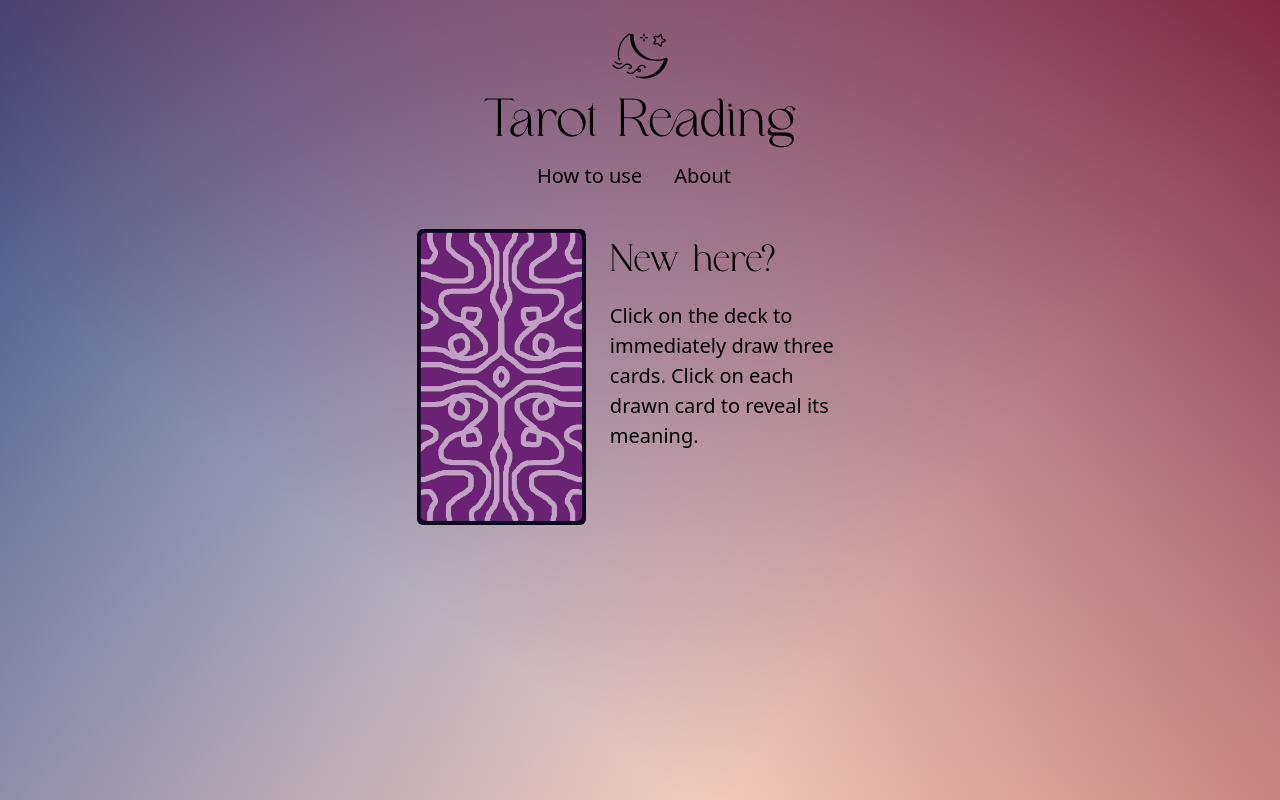
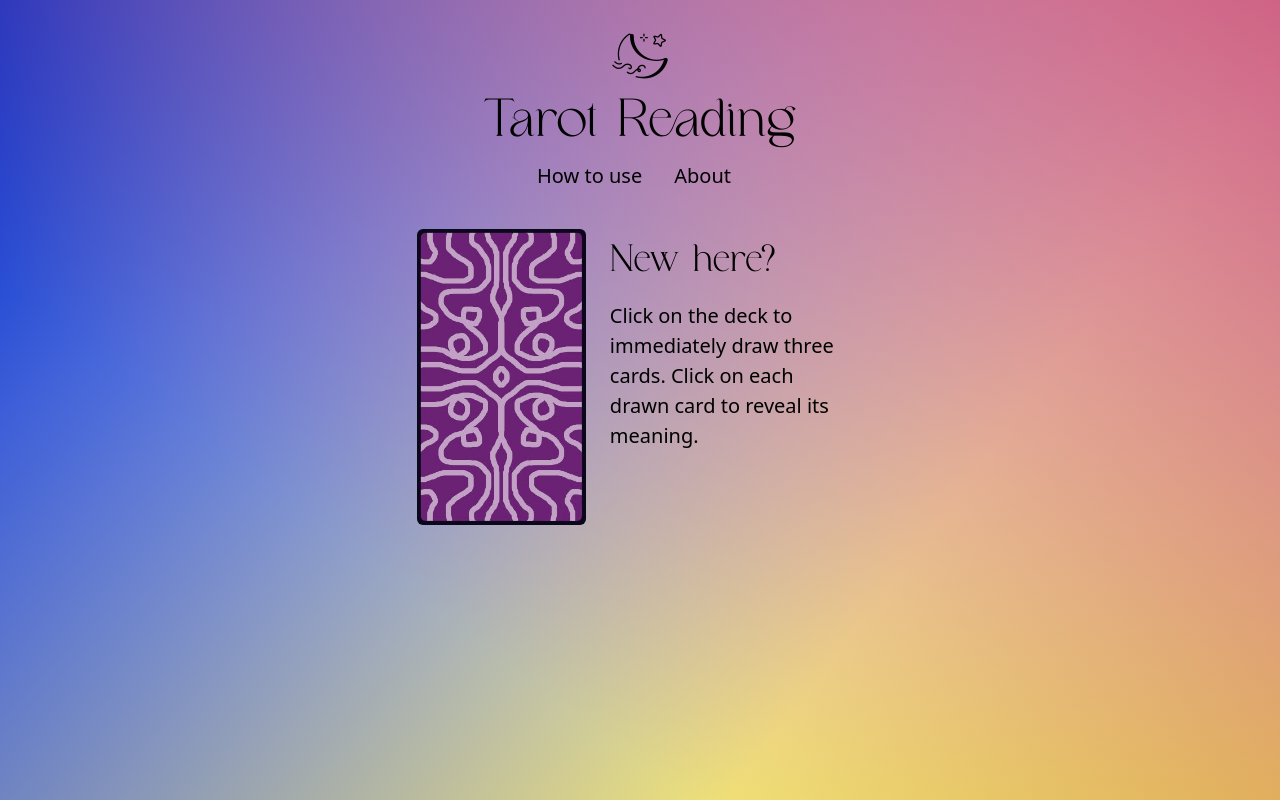
Before and after one commit to missmansanas/tarot-reading, a React (Create React App) app: page / in a window 1280 px wide. Built offline with nearby package versions, Linux system fonts and the light colour scheme.

Commit message:
Changed bg color

```diff
--- a/src/App.css
+++ b/src/App.css
@@ -4,9 +4,9 @@
 }
 
 body {
-  background: linear-gradient(217deg,rgb(126,39,67,1), rgba(255,0,0,0) 70.71%),
-              linear-gradient(127deg, rgb(57,72,126,1), rgba(0,255,0,0) 70.71%),
-              linear-gradient(336deg, rgb(226,117,77,0.5), rgba(0,0,255,0) 70.71%);
+  background: linear-gradient(217deg,rgb(207, 99, 133),rgba(255,0,0,0) 70.71%),
+              linear-gradient(127deg, rgb(0,44,204,1),rgba(0,255,0,0) 70.71%),
+              linear-gradient(336deg,rgb(235, 216, 71),rgba(0,0,255,0) 70.71%);
   background-repeat: no-repeat;
   background-color: white;
   height: 90vh;
```
